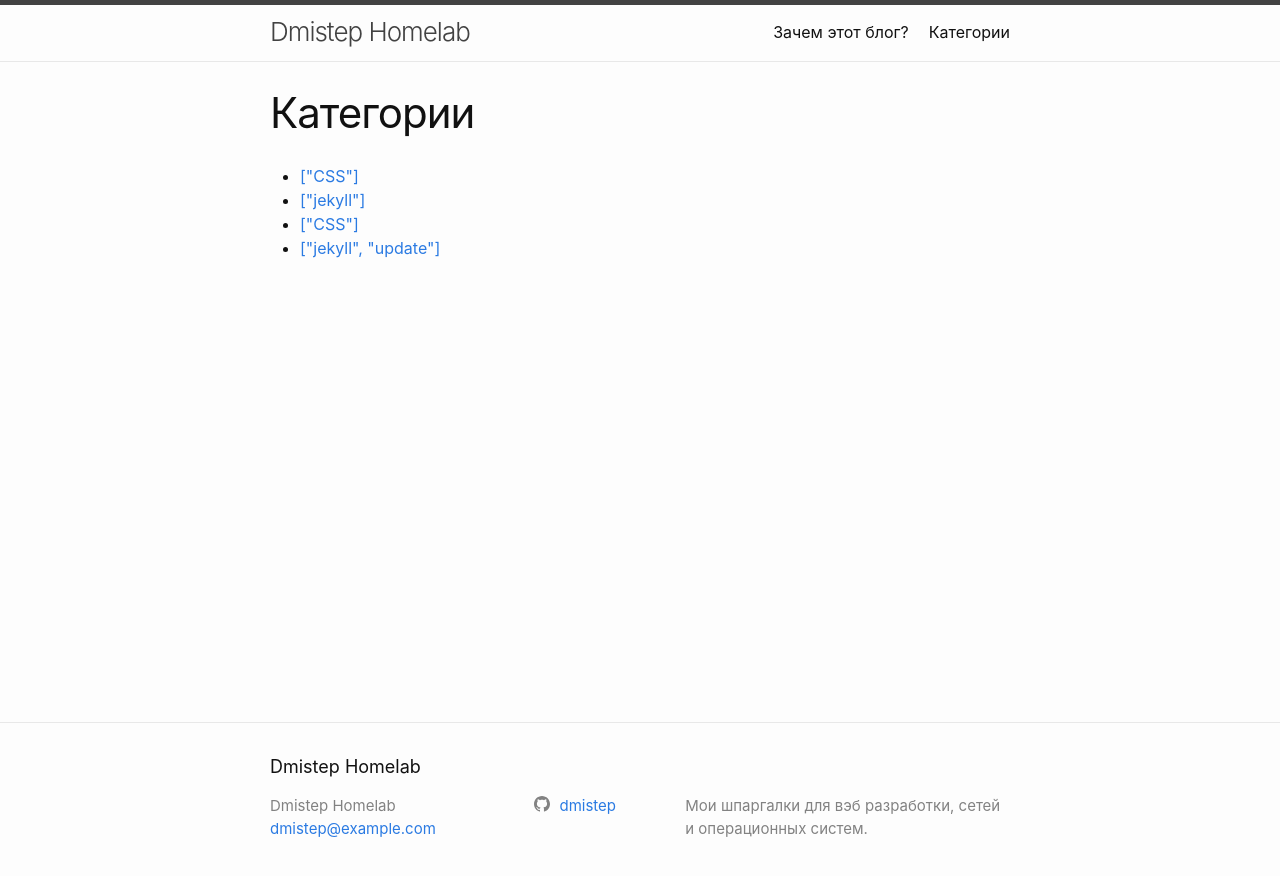
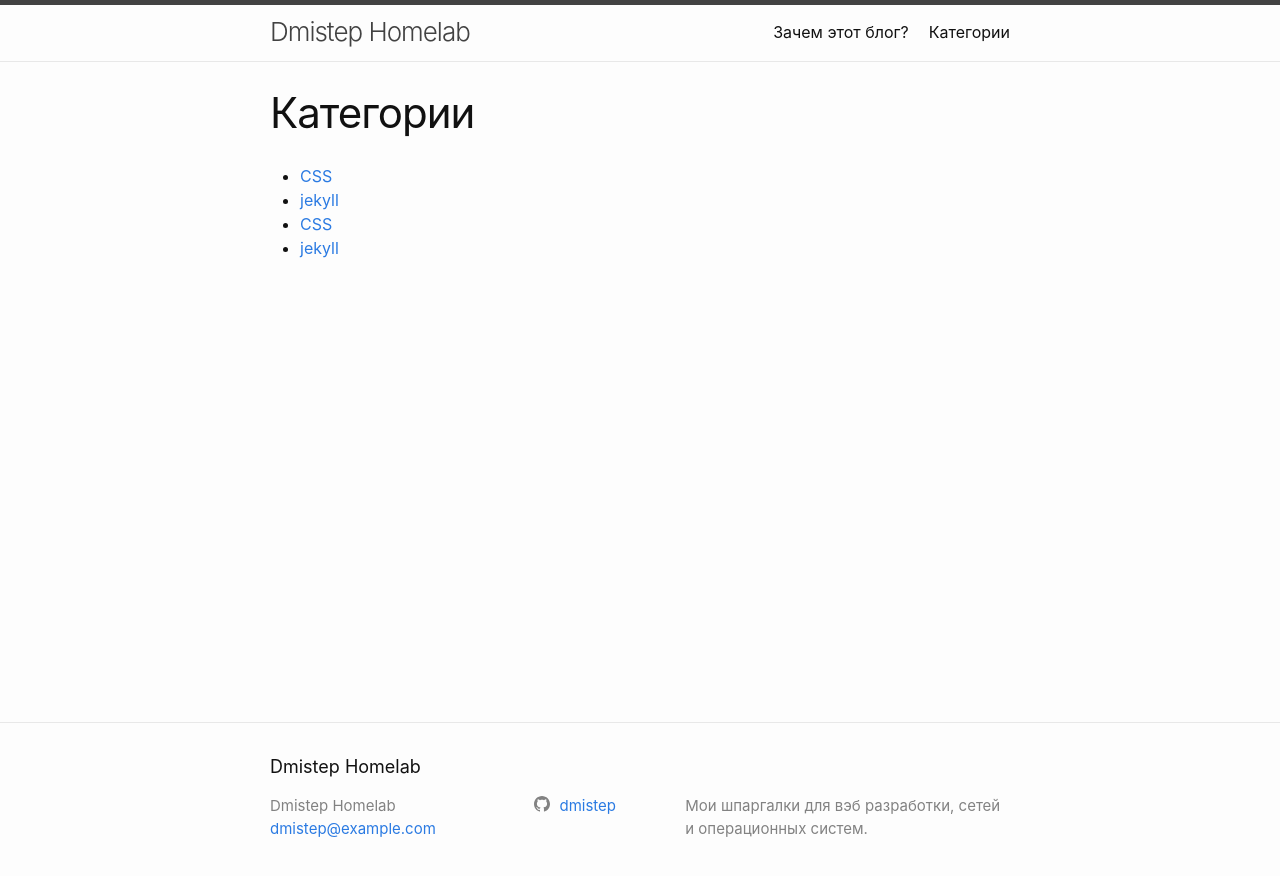
Before and after one commit to Dmistep/test-blog, a Jekyll site: the page built from categories.md, in a window 1280 px wide. Shown: the top 876 px of the page. Built offline with Jekyll 4.4.1, drawn with Linux system fonts in a browser that asks for light colours; part of the change alters nothing that is shown.

```diff
--- a/categories.md
+++ b/categories.md
@@ -5,6 +5,6 @@ permalink: /categories/
 ---
 <ul>
 {% for post in site.posts %}
-  <li><a href="{{ post.url | relative_url}}">{{ post.categories | escape}}</a></li>
+  <li><a href="{{ post.url | relative_url}}">{{ post.categories | first}}</a></li>
 {% endfor %}
 </ul>
```
